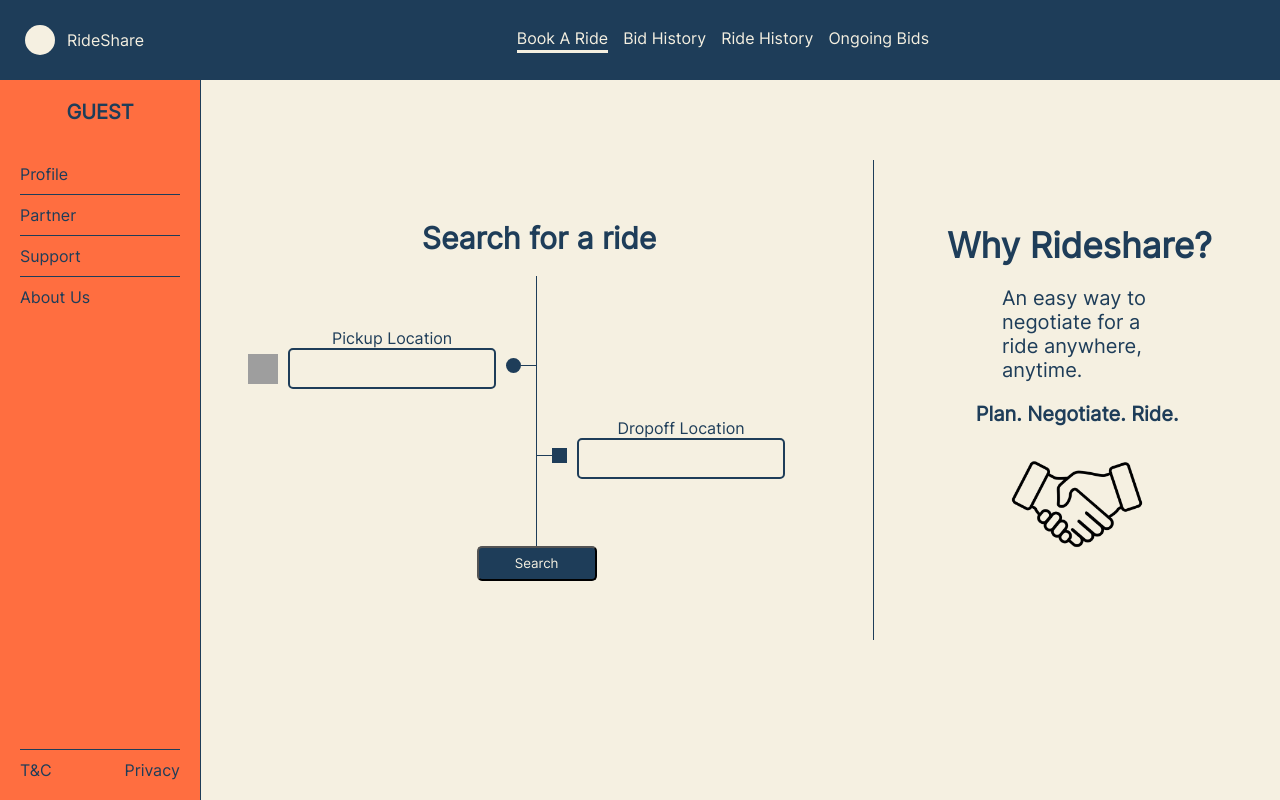
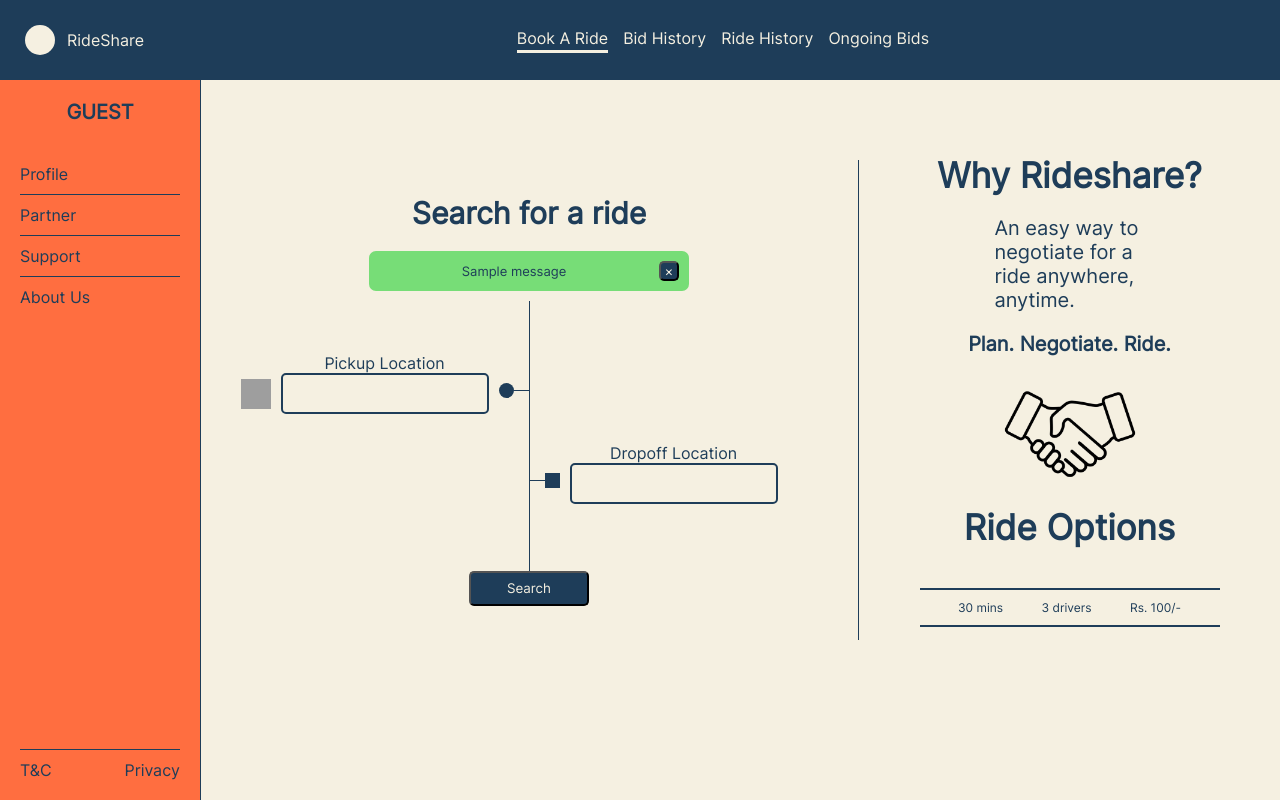
Before and after one commit to PrithwishNag/Bits-C2-Assignment3, a Django app: template templates/dashboard.html in a window 1280 px wide. Run offline with Django 4.2, Linux system fonts and the light colour scheme; the template is opened without the code that fills it: most values are stand-ins (such as "Sample title", 1, 10 or a date in 2020); one stand-in notice (Sample message) is shown; grey boxes are pictures that could not be loaded.

Commit message:
dashboard finished

```diff
--- a/static/css/common.css
+++ b/static/css/common.css
@@ -80,3 +80,35 @@
   height: 100%;
   width: 1px;
 }
+
+.alert {
+  display: flex;
+  flex-direction: row;
+  width: 320px;
+  height: 40px;
+  border-radius: 7px;
+  margin-bottom: 10px;
+}
+
+.alert-inner {
+  font-size: 13px;
+  justify-content: center;
+  align-items: center;
+  margin: auto;
+}
+
+.error-alert {
+  background-color: #ff6961;
+}
+
+.success-alert {
+  background-color: #77dd77;
+}
+
+.alert .close-button {
+  width: 20px;
+  height: 20px;
+  align-self: center;
+  margin-right: 10px;
+  padding: 0px;
+}
--- a/static/css/dashboard.css
+++ b/static/css/dashboard.css
@@ -149,7 +149,7 @@
   text-align: center;
 }
 
-.title {
+.nav-left .title {
   margin-left: 5px;
 }
 
@@ -162,10 +162,10 @@
 .main-right .title {
   font-weight: bold;
   font-size: 35px;
+  margin-bottom: 20px;
 }
 
 .main-right .desc {
-  margin-top: 20px;
   margin-bottom: 20px;
   font-size: 20px;
   width: 150px;
@@ -254,6 +254,27 @@
   margin-bottom: 5px;
 }
 
+#ride-options {
+  margin-top: 20px;
+}
+
+.ride-option {
+  width: 300px;
+  border-top: 2px solid var(--secondary-color);
+  border-bottom: 2px solid var(--secondary-color);
+  margin-bottom: 20px;
+  align-items: center;
+  justify-content: space-evenly;
+  padding-top: 10px;
+  padding-bottom: 10px;
+}
+
+.ride-option:hover {
+  font-weight: bold;
+  border-top: 3px solid var(--secondary-color);
+  border-bottom: 3px solid var(--secondary-color);
+}
+
 @media screen and (max-width: 1200px) {
   .main {
     width: 90%;
--- a/templates/dashboard.html
+++ b/templates/dashboard.html
@@ -51,15 +51,27 @@
     <div class="main row horizontal-center">
         <div class="main-left col horizontal-center">
             <div class="title">Search for a ride</div>
+            {% for message in messages %}
+            {% if message.tags %}
+            <div class="alert {{message.tags}}-alert">
+                <div class="alert-inner">{{ message }}</div>
+                <button class="close-button" onclick="closeParent(this)">
+                    &times
+                </button>
+            </div>
+            {% endif %}
+            {% endfor %}
+            <form class="col horizontal-center" action="" method="POST">
+                {% csrf_token %}
                 <div class="location-group row">
                     <div class="group-1 row horizontal-center">
                         <div class="row" style="margin-bottom: 15px">
-                        <div class="col current-location-icon">
+                            <div class="col current-location-icon" onclick="getLocation()">
                                 <img width="30px" height="30px" src="{% static 'images/currentLocationIcon.svg' %}" />
                             </div>
                             <div class="col horizontal-center">
                                 <div>Pickup Location</div>
-                            <input />
+                                <input id="pickup-location-input" name="pickup-location" />
                             </div>
                         </div>
                         <div class="start-symbol"></div>
@@ -71,22 +83,39 @@
                         <div class="end-symbol"></div>
                         <div class="col horizontal-center" style="margin-bottom: 15px">
                             <div>Dropoff Location</div>
-                        <input />
+                            <input name="dropoff-location" />
                         </div>
                     </div>
                 </div>
-            <div class="row"><button class="search-button">Search</button></div>
+                <div class="row"><button class="search-button" type="submit">Search</button></div>
+            </form>
         </div>
         <div class="vertical-line vertical-line-main-divider"></div>
         <div class="horizontal-line horizontal-line-main-divider"></div>
-        <div class="main-right col horizontal-center">
+        <div class="main-right col">
+            <div class="col horizontal-center" id="ride-options-absent">
                 <div class="title">Why Rideshare?</div>
                 <div class="desc">An easy way to negotiate for a ride anywhere, anytime.</div>
                 <div class="motto">Plan. Negotiate. Ride.</div>
                 <img width="150px" height="150px" src="{% static 'images/handshake.png' %}" />
             </div>
+            <div class="col horizontal-center" id="ride-options-present">
+                <div class="title">Ride Options</div>
+                <div id="ride-options">
+                    <div class="row ride-option">
+                        <div class="col">30 mins</div>
+                        <div class="col">3 drivers</div>
+                        <div class="col">Rs. 100/-</div>
+                    </div>
+                </div>
+            </div>
+        </div>
     </div>
     <script>
+        function closeParent(e) {
+            e.parentElement.style.display = 'none';
+        }
+
         function toggleSidebar() {
             var element = document.getElementsByClassName("sidebar")[0];
             if (element.style.display == 'none') {
@@ -95,6 +124,48 @@
                 element.style.display = 'none';
             }
         }
+
+        var pickupInput = document.getElementById('pickup-location-input');
+        function getLocation() {
+            if (navigator.geolocation) {
+                navigator.geolocation.getCurrentPosition(showPosition);
+            } else {
+                pickupInput.value = "Geolocation is not supported by this browser.";
+            }
+        }
+
+        function showPosition(position) {
+            pickupInput.value = "Latitude: " + position.coords.latitude +
+                " | Longitude: " + position.coords.longitude;
+        }
+
+        var rideOptions = "{{ rideOptions | escapejs }}"
+        if (rideOptions != "") {
+            console.log("rideOptions found")
+            showRideOptions(1)
+        } else {
+            console.log("No rideOptions found")
+            showRideOptions(0)
+        }
+
+        function showRideOptions(show) {
+            var block1 = document.getElementById('ride-options-absent')
+            var block2 = document.getElementById('ride-options-present')
+            if (show == 1) {
+                var rideOptionsJson = JSON.parse(rideOptions)
+                var rideOptionsEle = document.getElementById('ride-options')
+                for (var i = 1; i < rideOptionsJson.length; i++) {
+                    var clone = rideOptionsEle.firstElementChild.cloneNode(true)
+                    clone.children[0].innerHTML = rideOptionsJson[i]['eta'] + ' mins'
+                    clone.children[1].innerHTML = rideOptionsJson[i]['drivers'] + ' drivers'
+                    clone.children[2].innerHTML = 'Rs. ' + rideOptionsJson[i]['price'] + '/-'
+                    rideOptionsEle.appendChild(clone)
+                }
+                block1.style.display = 'none'
+            } else {
+                block2.style.display = 'none'
+            }
+        }
     </script>
 </body>
 
```
Also changed, not shown: search/json/rideOptions.json (added, +26 -0 lines), search/views.py (+11 -0 lines), static/css/authentication.css (+0 -32 lines). Lines whose indentation alone changed are shown as unchanged.
